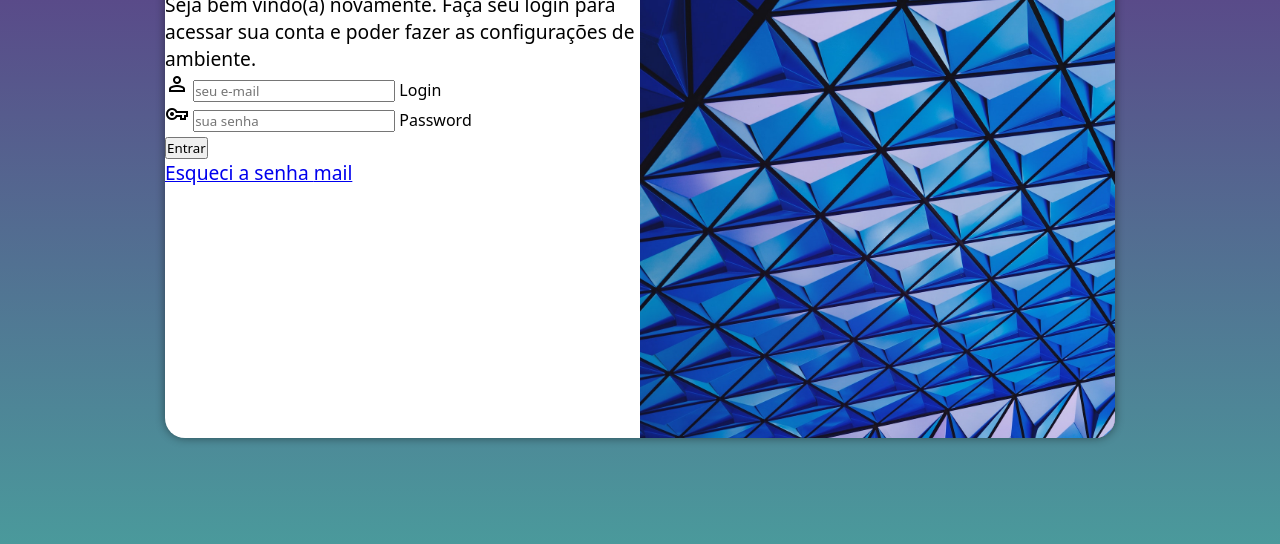
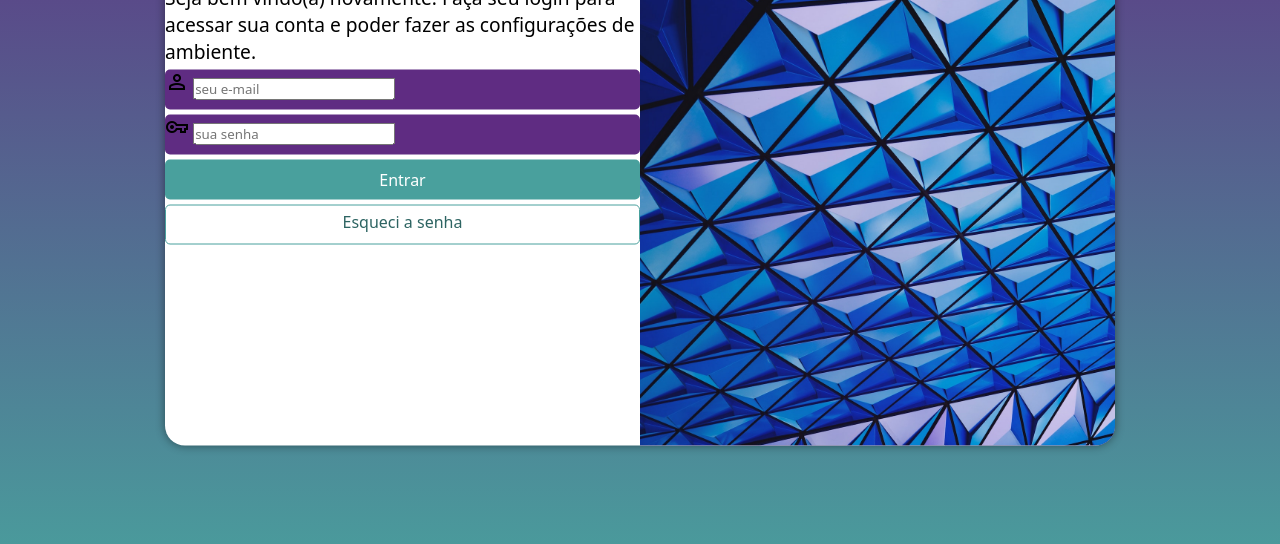
Before and after one commit to alvescamila87/projeto-login, a plain HTML site: page index.html in a window 1280 px wide. Shown: the part 212-756 px from the top of the page. Drawn offline with nearby package versions, Linux system fonts and the light colour scheme.

Commit message:
formatação do formulário

```diff
--- a/css/style.css
+++ b/css/style.css
@@ -34,7 +34,7 @@ section#login {
 
     background-color: white;
     width: 250px;
-    height: 500px;
+    height: 515px;
     border-radius: 20px;
     box-shadow: 0 0 10px rgba(0, 0, 0, 0.450);
 
@@ -63,3 +63,55 @@ div#formulario > h1 {
 div#formulario > p {
     font-size: .8em;
 }
+
+form > div.campo {
+    background-color: #5f2c82;
+    display: block;
+    width: 100%;
+    height: 40px;
+    border-radius: 5px;
+    margin: 5px 0;
+}
+
+div.campo > label {
+    display: none;
+}
+
+form > input[type=submit] {
+    display: block;
+    font-size: 1em;
+    width: 100%;
+    height: 40px;
+    background-color: #49a09d;
+    color: white;
+    border-radius: 5px;
+    border: none;
+}
+
+form > input[type=submit]:hover {
+    background-color: #2d6462;
+    cursor: pointer;
+}
+
+form > a.botao {
+    display: block;
+    text-align: center;
+    font-size: 1em;
+    width: 100%;
+    height: 40px;
+    padding-top: 5px;
+    margin-top: 5px;
+    background-color: white;
+    border: 1px solid #49a09d;
+    color: #2d6462;
+    border-radius: 5px;
+    text-decoration: none;
+}
+
+form > a.botao:hover {
+    background-color: #6cd3cf
+}
+
+form > a.botao > span {
+    font-size: .8em;
+}
--- a/index.html
+++ b/index.html
@@ -18,7 +18,7 @@
             <div id="formulario">
                 <h1>Login</h1>
                 <p>Seja bem vindo(a) novamente. Faça seu login para acessar sua conta e poder fazer as configurações de ambiente.</p>
-                <form action="login.php" method="post" autocomplete="on"></form>
+                <form action="login.php" method="post" autocomplete="on">
                     <div class="campo">
                         <span class="material-symbols-outlined">
                             person
@@ -33,11 +33,11 @@
                         <input type="password" name="password" id="ipassword" required minlength="6" maxlength="16" placeholder="sua senha" autocomplete="current-password">
                         <label for="ipassword">Password</label>
                     </div>
-                <p>
-                    <input type="submit" value="Entrar"><br>
-                    <a href="esqueci.html">Esqueci a senha <span class="material-icons">mail</span></a>
-                </p>
-
+                    <input type="submit" value="Entrar">
+                    <a href="esqueci.html" class="botao">Esqueci a senha
+                        <span class="material-icons-outlined"></span>
+                    </a>
+                </form>
             </div>
         </section>
     </main>
```
